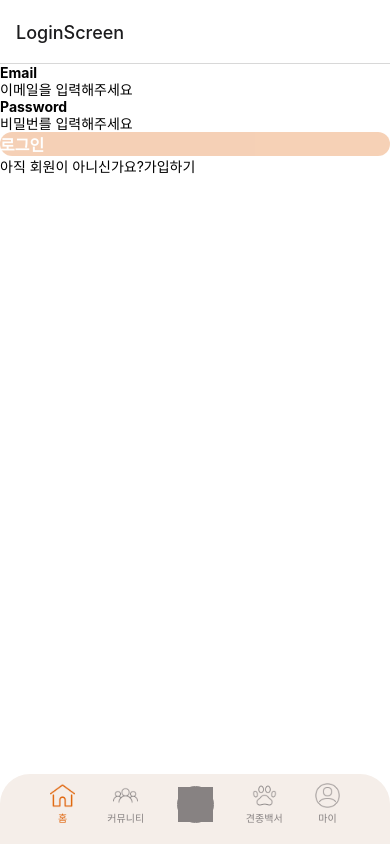
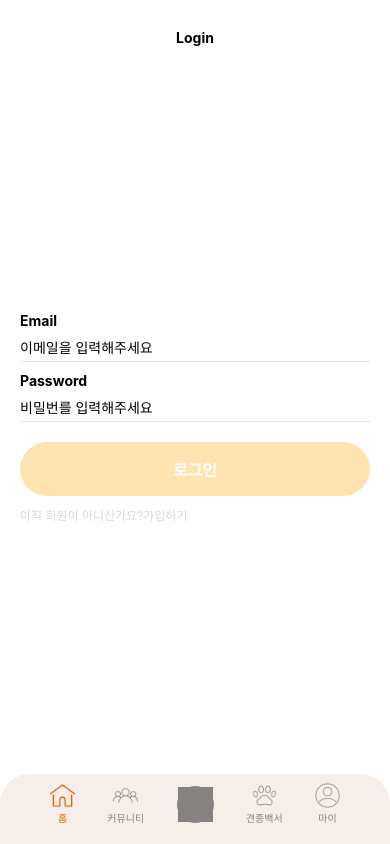
Before and after one commit to 2-daoni/pet-side, a React Native app: screen /LoginScreen in a window 390 px wide. Built offline with nearby package versions, Linux system fonts and the light colour scheme; grey boxes are pictures that could not be loaded.

Commit message:
[Design] 로그인 스크린 디자인 수정

```diff
--- a/src/features/auth/screens/LoginScreen.tsx
+++ b/src/features/auth/screens/LoginScreen.tsx
@@ -1,12 +1,12 @@
 import {useNavigation} from '@react-navigation/native';
 import {StackNavigationProp} from '@react-navigation/stack';
 import React, {useEffect, useState} from 'react';
-import {Text, TextInput, TouchableOpacity} from 'react-native';
+import {TouchableOpacity} from 'react-native';
 import {LoginDto} from 'src/types/CustomData';
 import {CustomStackNavigationParams} from 'src/types/CustomStackNavigationParams';
-import {Theme} from 'src/types/Theme';
 import AsyncStorage from '@react-native-async-storage/async-storage';
 import styled from 'styled-components/native';
+import Header from '../../../components/Header';
 
 const LoginScreen = () => {
   const navigation =
@@ -23,6 +23,8 @@ const LoginScreen = () => {
         if (checkEmailRegex(loginData.email)) {
           setIsActive(true);
         }
+      } else {
+        setIsActive(false);
       }
     } else {
       setIsActive(false);
@@ -41,24 +43,34 @@ const LoginScreen = () => {
   const handleLogin = () => {
     // 로그인
     AsyncStorage.setItem('isLogin', 'true');
+    navigation.navigate('Home');
   };
 
   useEffect(() => {
     checkLoginData();
+    // eslint-disable-next-line react-hooks/exhaustive-deps
   }, [loginData]);
+
+  useEffect(() => {
+    navigation.setOptions({
+      header: () => {
+        return <Header title="Login" disableBackBtn />;
+      },
+    });
+  }, []);
 
   return (
     <Container>
       <InputContainer>
         <Label>Email</Label>
-        <TextInput
+        <Input
           onChangeText={(text: string) => {
             setLoginData({...loginData, email: text});
           }}
           placeholder="이메일을 입력해주세요"
         />
         <Label>Password</Label>
-        <TextInput
+        <Input
           onChangeText={(text: string) => {
             setLoginData({...loginData, password: text});
           }}
@@ -69,12 +81,12 @@ const LoginScreen = () => {
         <BtnText>로그인</BtnText>
       </Btn>
       <RowContainer>
-        <Text>아직 회원이 아니신가요?</Text>
+        <GrayText>아직 회원이 아니신가요?</GrayText>
         <TouchableOpacity
           onPress={() => {
             navigation.navigate('RegisterScreen');
           }}>
-          <Text>가입하기</Text>
+          <GrayText>가입하기</GrayText>
         </TouchableOpacity>
       </RowContainer>
     </Container>
@@ -83,7 +95,9 @@ const LoginScreen = () => {
 
 const Container = styled.View`
   flex: 1;
-  background-color: ${Theme.colors.white};
+  justify-content: center;
+  background-color: white;
+  padding: 0 20px;
 `;
 
 const RowContainer = styled.View`
@@ -99,13 +113,19 @@ const Label = styled.Text`
 
 const Input = styled.TextInput`
   border-bottom-width: 1px;
-  border-color: ${Theme.colors.grayLight};
+  border-color: #e5e5e5;
+  margin: 5px 0 10px;
+  padding: 5px 0;
 `;
 
 const Btn = styled.TouchableOpacity<{isActive?: boolean}>`
   border-radius: 999px;
-  background-color: ${Theme.colors.orange};
   opacity: ${(props: any) => (props.isActive ? 1 : 0.3)};
+  justify-content: center;
+  align-items: center;
+  padding: 15px;
+  margin: 10px 0;
+  background-color: orange;
 `;
 
 const BtnText = styled.Text`
@@ -114,4 +134,9 @@ const BtnText = styled.Text`
   font-size: 16px;
 `;
 
+const GrayText = styled.Text`
+  font-size: 12px;
+  color: #d9d9d9;
+`;
+
 export default LoginScreen;
```
